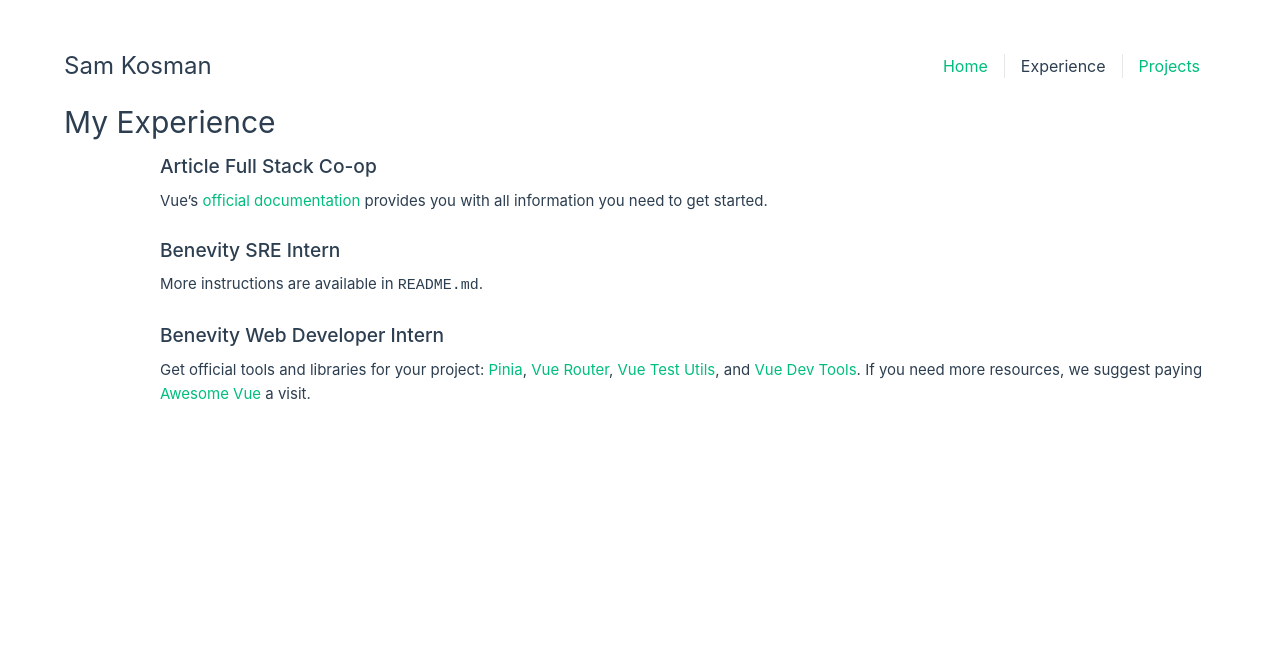
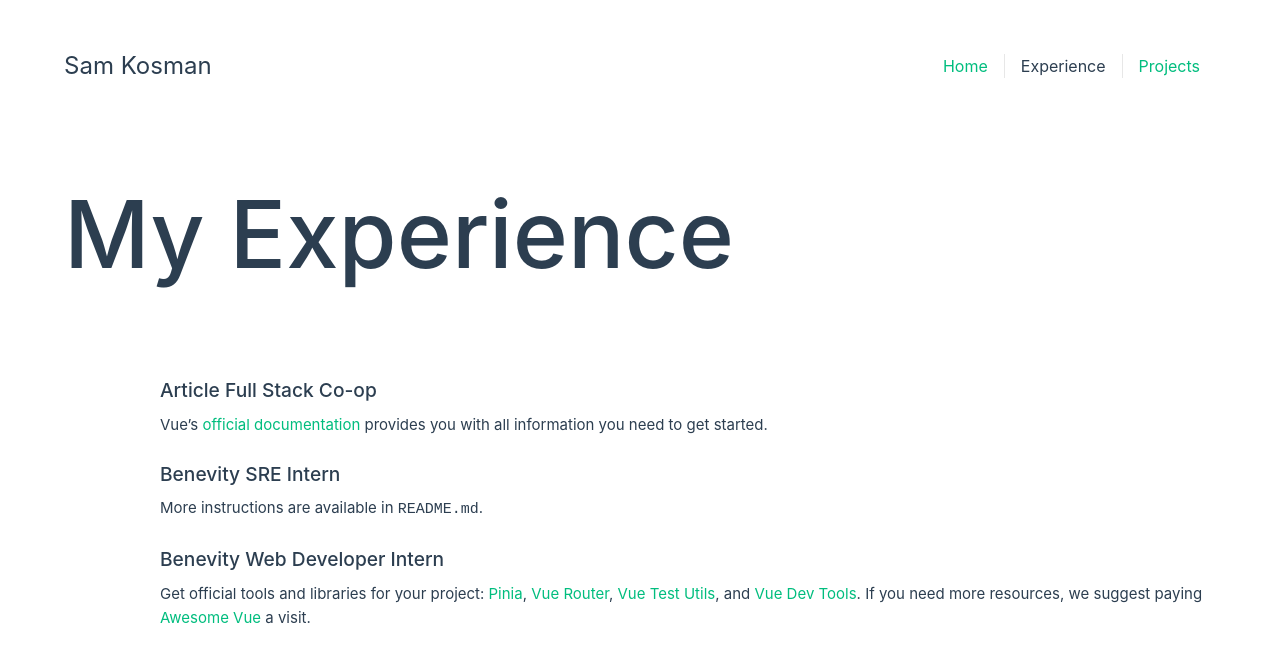
Before and after one commit to skosman/myself, a Vue app: page /about in a window 1280 px wide. Shown: the top 662 px of the page. Built offline with nearby package versions, Linux system fonts and the light colour scheme.

Commit message:
extract header css into its own file for re-usability

```diff
--- a/src/App.vue
+++ b/src/App.vue
@@ -1,14 +1,14 @@
 <script setup lang="ts">
-import { RouterLink, RouterView } from 'vue-router'
-import NavBar from './components/NavBar.vue'
+import NavBar from "./components/NavBar.vue";
 </script>
 
 <template>
-<NavBar></NavBar>
+  <NavBar />
 </template>
 
 <style>
-@import '@/assets/base.css';
+@import "@/assets/base.css";
+@import "@/assets/header.css";
 
 #app {
   max-width: 1280px;
@@ -16,9 +16,4 @@ import NavBar from './components/NavBar.vue'
   padding: 1rem 4rem;
   font-weight: normal;
 }
-
-header {
-  line-height: 1.5;
-  max-height: 100vh;
-}
 </style>
--- /dev/null
+++ b/src/assets/header.css
@@ -0,0 +1,13 @@
+header {
+  line-height: 1.5;
+  max-height: 100vh;
+}
+
+.view-header {
+  margin: 4rem 0;
+}
+
+.title {
+  font-size: 5.875rem;
+  font-weight: 500;
+}
--- a/src/views/ExperienceView.vue
+++ b/src/views/ExperienceView.vue
@@ -1,12 +1,14 @@
 <script setup lang="ts">
-import TheWelcome from '@/components/TheWelcome.vue'
+import TheWelcome from "@/components/TheWelcome.vue";
 </script>
 
 <template>
-<header>
-  <h1>My Experience</h1>
-</header>
+  <header class="view-header">
+    <h1 class="title">My Experience</h1>
+  </header>
   <main>
     <TheWelcome />
   </main>
 </template>
+
+<style scoped></style>
--- a/src/views/HomeView.vue
+++ b/src/views/HomeView.vue
@@ -1,36 +1,25 @@
 <script setup lang="ts"></script>
 
 <template>
-  <div class="home-header">
+  <div class="view-header">
     <header>
       <h3 class="pretitle">Hello, my name is Sam</h3>
       <!-- add animation for typing and make it change -->
       <h1 class="title">I write code</h1>
-      <p class="posttitle">
-        I'm a software engineering student at the University of Victoria. I'm
-        I'm finishing up my last year and open to work, so hit me up!
-      </p>
+      <h6 class="posttitle">
+        I'm a software engineering student at the University of Victoria. I'm finishing up my last year and open to work, so hit me up!
+      </h6>
     </header>
   </div>
 </template>
 
 <style scoped>
-.home-header {
-  margin: 4rem 0;
-}
-
 .pretitle {
   font-size: 1.1875rem;
   text-transform: uppercase;
   font-weight: 700;
   letter-spacing: 1px;
 }
-
-.title {
-  font-size: 5.875rem;
-  font-weight: 500;
-}
-
 .posttitle {
   font-size: 2rem;
 }
--- a/src/views/ProjectsView.vue
+++ b/src/views/ProjectsView.vue
@@ -1,6 +1,9 @@
 <script setup lang="ts"></script>
 
 <template>
+  <header class="view-header">
+    <h1 class="title">My Projects</h1>
+  </header>
   <main>
     <p>This is all the information about my projects</p>
   </main>
```
